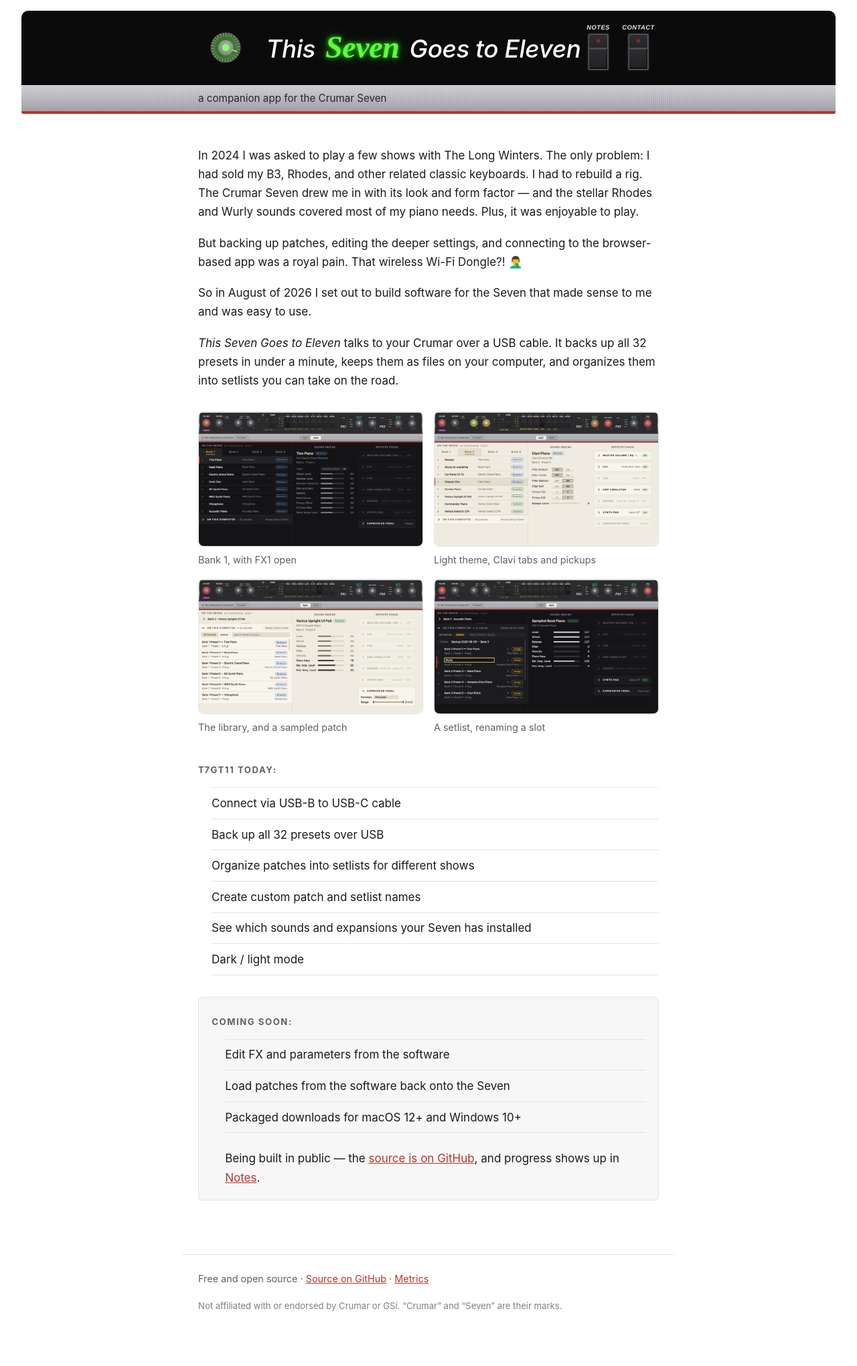
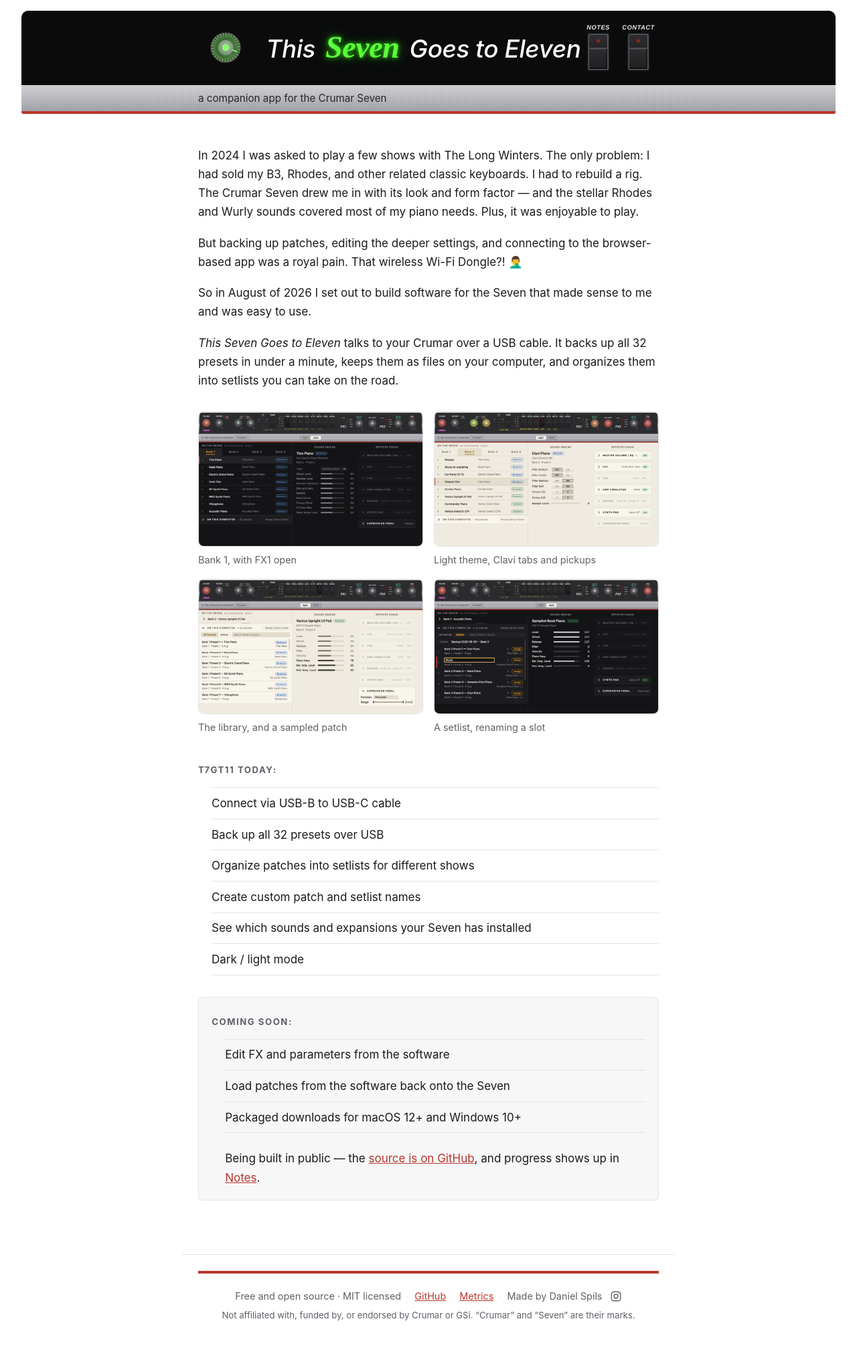
Before and after one commit to danielspils/this-seven-goes-to-eleven, a Jekyll site: the page built from docs/index.md, in a window 1280 px wide. Shown: the whole page at 67% size. Built offline with Jekyll 4.4.1, drawn with Linux system fonts in a browser that asks for light colours; before the commit the page ends 2003 px from its top, so only the background shows below that.

Commit message:
Site footer: credit, links, Instagram
Follows the jx-3p.com pattern — licence, GitHub, Metrics, and a made-by
credit on one centred line, with the affiliation disclaimer beneath. It
opens with the felt-red rule, mirroring the header, so the page is
bracketed by the instrument's own detail.

Instagram is an inline SVG rather than an icon font or a third-party
script: nothing external loads, and it takes the surrounding colour.

Co-Authored-By: Claude Fable 5 <noreply@anthropic.com>

```diff
--- a/docs/_layouts/default.html
+++ b/docs/_layouts/default.html
@@ -35,10 +35,28 @@
   </header>
   <main>{{ content }}</main>
   <footer class="site-foot">
-    <p>Free and open source ·
-      <a href="https://github.com/danielspils/crumar-seven-editor">Source on GitHub</a> ·
-      <a href="{{ '/metrics/' | relative_url }}">Metrics</a></p>
-    <p class="fine">Not affiliated with or endorsed by Crumar or GSi. “Crumar” and “Seven” are their marks.</p>
+    <!-- The felt line again, closing the page the way the header opens it. -->
+    <div class="foot-strip" aria-hidden="true"></div>
+    <div class="foot-inner">
+      <span>Free and open source · MIT licensed</span>
+      <span class="foot-dot" aria-hidden="true">·</span>
+      <a href="https://github.com/danielspils/crumar-seven-editor" rel="noopener">GitHub</a>
+      <span class="foot-dot" aria-hidden="true">·</span>
+      <a href="{{ '/metrics/' | relative_url }}">Metrics</a>
+      <span class="foot-dot" aria-hidden="true">·</span>
+      <span>Made by Daniel Spils</span>
+      <a class="foot-ig" href="https://www.instagram.com/daniel.spils/" rel="noopener"
+         aria-label="Daniel Spils on Instagram" title="Instagram">
+        <svg viewBox="0 0 24 24" width="18" height="18" aria-hidden="true" fill="none"
+             stroke="currentColor" stroke-width="1.8">
+          <rect x="3" y="3" width="18" height="18" rx="5"/>
+          <circle cx="12" cy="12" r="4"/>
+          <circle cx="17.2" cy="6.8" r="1.1" fill="currentColor" stroke="none"/>
+        </svg>
+      </a>
+    </div>
+    <p class="foot-fine">Not affiliated with, funded by, or endorsed by Crumar or GSi.
+      “Crumar” and “Seven” are their marks.</p>
   </footer>
 </body>
 </html>
--- a/docs/assets/css/style.css
+++ b/docs/assets/css/style.css
@@ -207,6 +207,43 @@ dialog.shot-modal img { display: block; width: 100%; height: auto; border-radius
 .post-list time { display: block; color: var(--muted); font-size: .9rem; }
 .post-date { color: var(--muted); font-size: .9rem; margin-top: -.8rem; }
 
+.site-foot { margin-top: 4rem; }
+.foot-strip {
+  height: 4px; background: var(--felt);
+}
+.foot-inner {
+  display: flex; align-items: center; justify-content: center;
+  flex-wrap: wrap; gap: .5rem;
+  max-width: 46rem; margin: 0 auto; padding: 1.4rem 1.5rem .4rem;
+  color: var(--muted); font-size: .9rem; text-align: center;
+}
+.foot-dot { color: var(--line); }
+.foot-ig {
+  display: inline-flex; align-items: center; color: var(--muted);
+  margin-left: .2rem;
+}
+.foot-ig:hover { color: var(--felt); }
+.foot-fine {
+  max-width: 46rem; margin: 0 auto; padding: 0 1.5rem 2.5rem;
+  color: var(--text-dim); font-size: .82rem; text-align: center;
+}
+
+@media (max-width: 34rem) { .shot-nav { width: 2.1rem; height: 2.8rem; font-size: 1.5rem; } }
+
+/* Metrics tiles. */
+.stats { display: grid; grid-template-columns: repeat(auto-fit, minmax(9rem, 1fr)); gap: .8rem; margin: 0 0 1.5rem; }
+.stat {
+  background: var(--raised); border: 1px solid var(--line); border-radius: 8px;
+  padding: .9rem 1rem; display: flex; flex-direction: column; gap: .2rem;
+}
+.stat .lbl { font-size: .85rem; color: var(--muted); }
+.stat .val { font-size: 1.7rem; font-weight: 600; }
+
+.post-list { list-style: none; margin: 0; }
+.post-list li { padding: .9rem 0; border-bottom: 1px solid var(--line); }
+.post-list time { display: block; color: var(--muted); font-size: .9rem; }
+.post-date { color: var(--muted); font-size: .9rem; margin-top: -.8rem; }
+
 .site-foot {
   max-width: 46rem; margin: 0 auto; padding: 1.5rem;
   border-top: 1px solid var(--line); color: var(--muted); font-size: .9rem;
```
